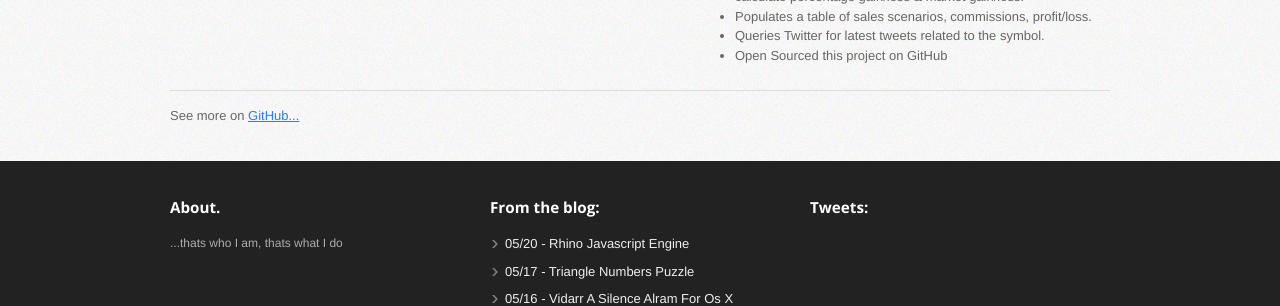
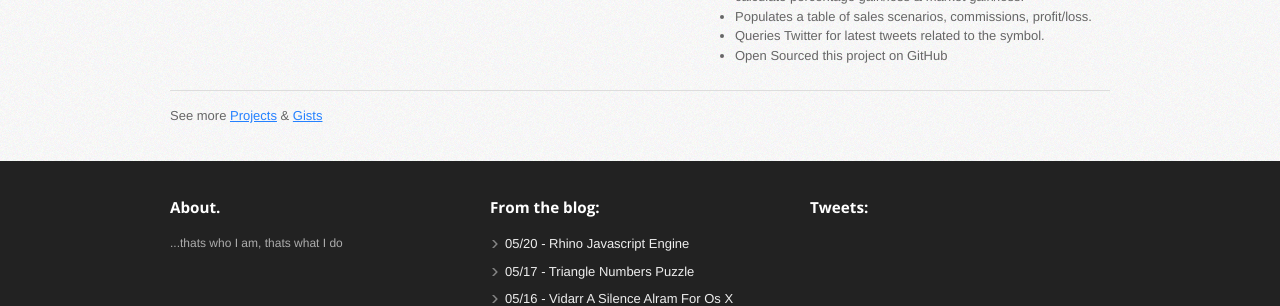
Before and after one commit to mweppler/mweppler.github.com, a Jekyll site: the page built from projects.html, in a window 1280 px wide. Shown: the part 1231-1537 px from the top of the page. Built offline with Jekyll 4.4.1, drawn with Linux system fonts in a browser that asks for light colours; nearby versions of some CDN libraries.

Commit message:
- added link to gist on projects page.

```diff
--- a/projects.html
+++ b/projects.html
@@ -89,5 +89,5 @@ layout: base
     </ul>
   </div>
   <hr />
-  <p>See more on <a href="https://github.com/mweppler">GitHub...</a></p>
+  <p>See more <a href="https://github.com/mweppler">Projects</a> & <a href="https://gist.github.com/mweppler">Gists</a></p>
 </div>
```
